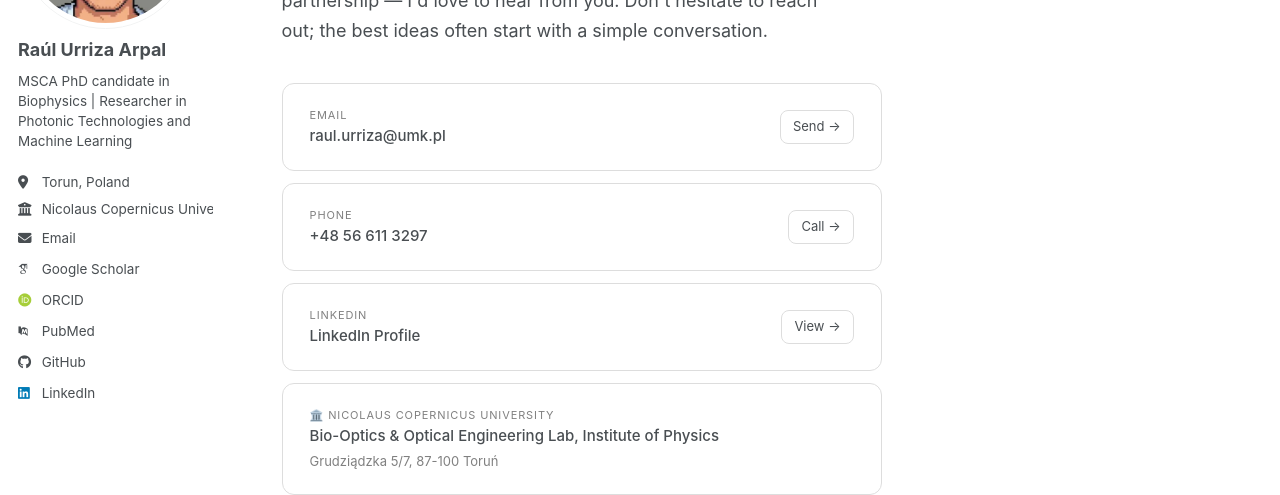
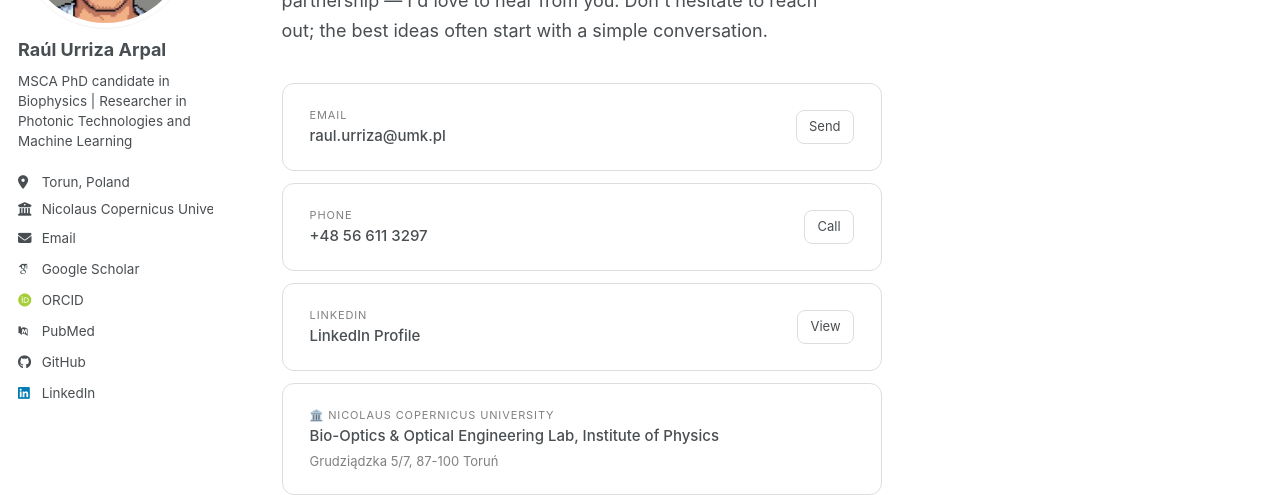
Before and after one commit to RaulUrriza/raulurriza.github.io, a Jekyll site: the page built from _pages/contact.html, in a window 1280 px wide and 1242 px high. Shown: the part 247-742 px from the top of the window. Built offline with Jekyll 4.4.1, drawn with Linux system fonts in a browser that asks for light colours; some web fonts are replaced; a script bundle is joined from its source files by our own code; library files that are not in the unit come from our copies.

Commit message:
Update contact.html

```diff
--- a/_pages/contact.html
+++ b/_pages/contact.html
@@ -22,7 +22,7 @@ author_profile: true
           <p style="font-size:11px; color:gray; margin:0 0 2px; text-transform:uppercase; letter-spacing:0.08em;">Email</p>
           <p style="font-size:15px; font-weight:500; margin:0;">raul.urriza@umk.pl</p>
         </div>
-        <span style="font-size:13px; padding:6px 12px; border:1px solid #ddd; border-radius:8px;">Send →</span>
+        <span style="font-size:13px; padding:6px 12px; border:1px solid #ddd; border-radius:8px;">Send</span>
       </div>
     </div>
   </a>
@@ -35,7 +35,7 @@ author_profile: true
           <p style="font-size:11px; color:gray; margin:0 0 2px; text-transform:uppercase; letter-spacing:0.08em;">Phone</p>
           <p style="font-size:15px; font-weight:500; margin:0;">+48 56 611 3297</p>
         </div>
-        <span style="font-size:13px; padding:6px 12px; border:1px solid #ddd; border-radius:8px;">Call →</span>
+        <span style="font-size:13px; padding:6px 12px; border:1px solid #ddd; border-radius:8px;">Call</span>
       </div>
     </div>
   </a>
@@ -48,7 +48,7 @@ author_profile: true
           <p style="font-size:11px; color:gray; margin:0 0 2px; text-transform:uppercase; letter-spacing:0.08em;">LinkedIn</p>
           <p style="font-size:15px; font-weight:500; margin:0;">LinkedIn Profile</p>
         </div>
-        <span style="font-size:13px; padding:6px 12px; border:1px solid #ddd; border-radius:8px;">View →</span>
+        <span style="font-size:13px; padding:6px 12px; border:1px solid #ddd; border-radius:8px;">View</span>
       </div>
     </div>
   </a>
```
